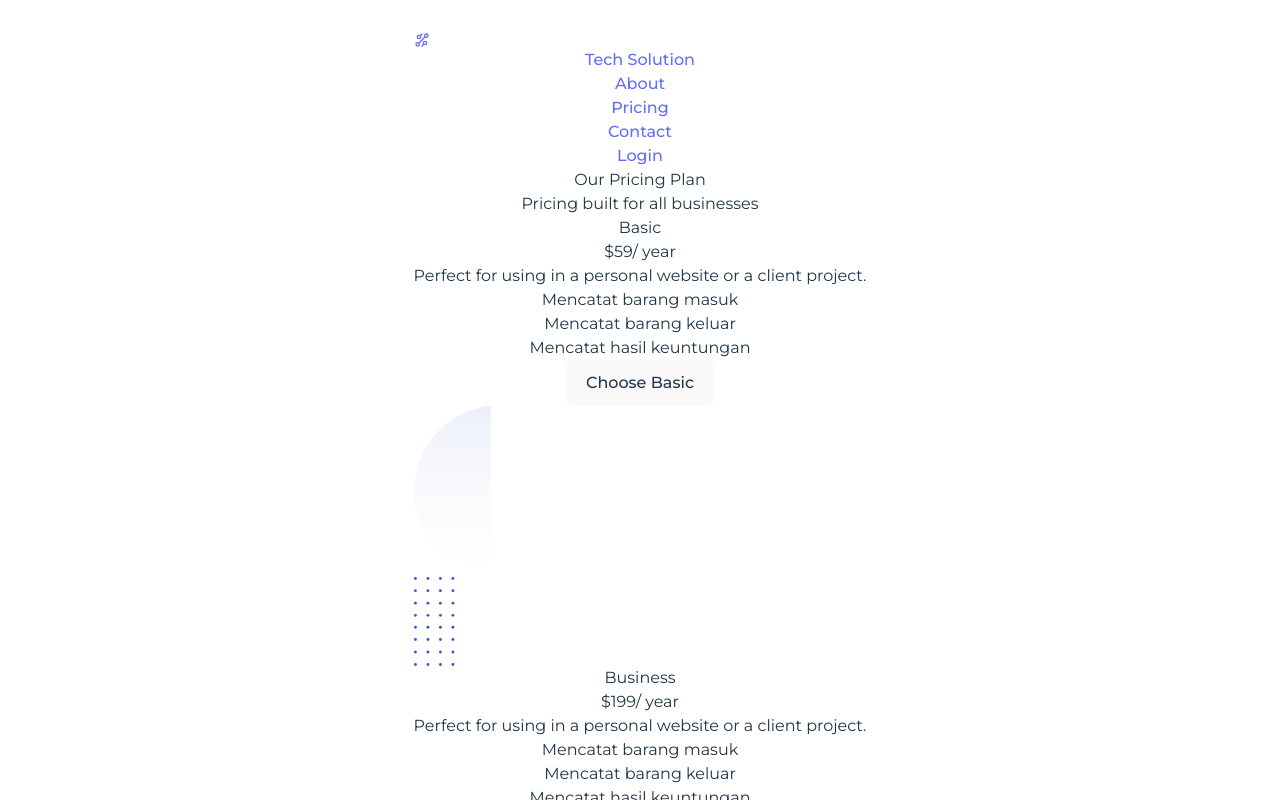
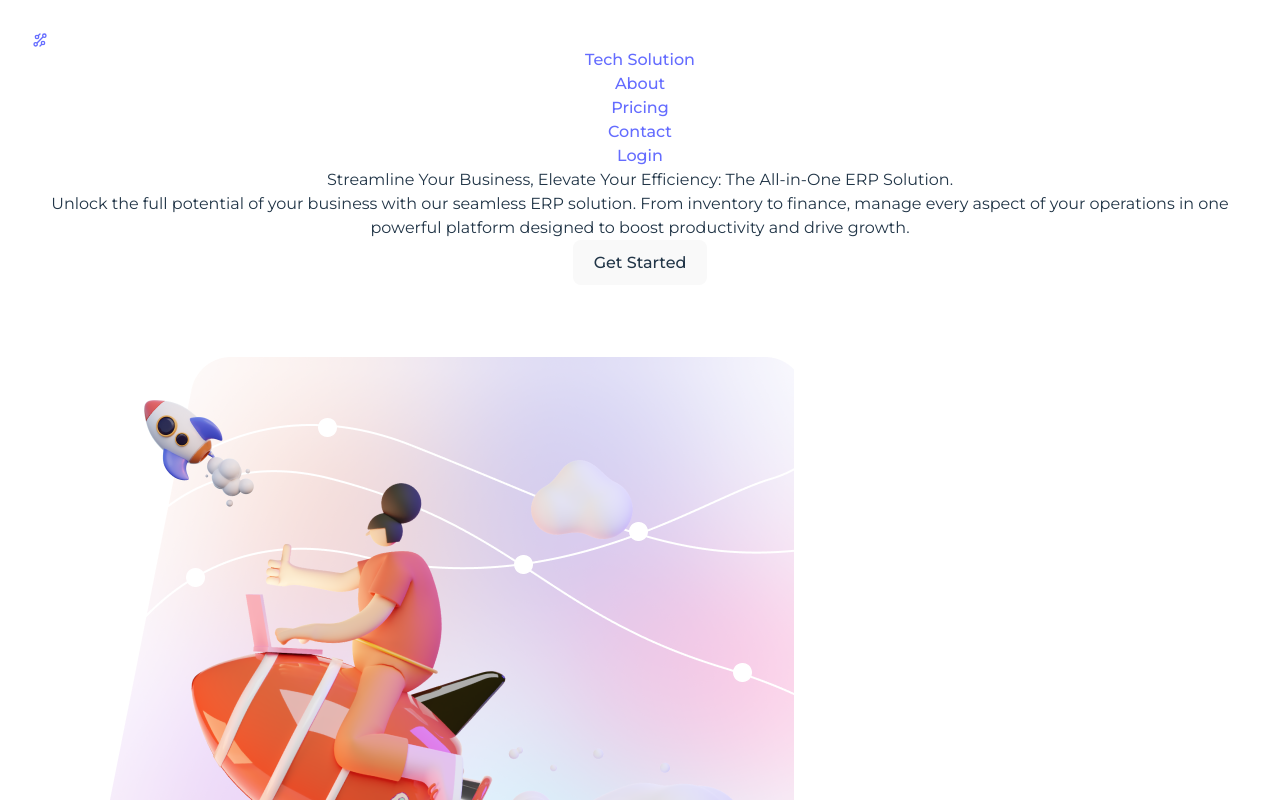
Before and after one commit to asharimh97/ffd7e08e, a React (Vite) app: page / in a window 1280 px wide. Shown: the top 800 px of the page. Built offline with nearby package versions, Linux system fonts and the light colour scheme.

Commit message:
feat: add header component

```diff
--- /dev/null
+++ b/src/components/header/Hero.tsx
@@ -0,0 +1,26 @@
+function Hero() {
+  return (
+    <div id="hero" className="flex flex-col pt-10 md:flex-row md:items-center">
+      <div className="w-full md:w-1/2 flex flex-col text-center md:text-left gap-6 lg:gap-8 xl:gap-10">
+        <h2 className="font-bold text-3xl md:text-3xl md:leading-snug lg:text-4xl lg:leading-snug">
+          Streamline Your Business, Elevate Your Efficiency: The All-in-One ERP
+          Solution.
+        </h2>
+        <p className="text-sm leading-relaxed md:text-sm md:leading-relaxed lg:text-base lg:leading-relaxed">
+          Unlock the full potential of your business with our seamless ERP
+          solution. From inventory to finance, manage every aspect of your
+          operations in one powerful platform designed to boost productivity and
+          drive growth.
+        </p>
+        <button className="bg-indigo-600 w-60 mx-auto text-white font-semibold py-2 px-6 rounded-full md:mx-0">
+          Get Started
+        </button>
+      </div>
+      <div className="w-full md:w-1/2">
+        <img src="/hero-img.png" alt="hero" className="w-full" />
+      </div>
+    </div>
+  );
+}
+
+export default Hero;
--- a/src/components/header/Navigation.tsx
+++ b/src/components/header/Navigation.tsx
@@ -16,7 +16,7 @@ function Navigation() {
             <a href="#about">About</a>
           </li>
           <li>
-            <a href="#contact">Pricing</a>
+            <a href="#pricing">Pricing</a>
           </li>
           <li>
             <a href="#contact">Contact</a>
@@ -24,7 +24,7 @@ function Navigation() {
         </ul>
         <a
           href="/"
-          className="border border-indigo-600 bg-indigo-700 text-white rounded-md py-1 px-6 font-semibold text-sm"
+          className="border border-indigo-600 bg-indigo-700 text-white rounded-md py-2 px-6 font-semibold text-sm"
         >
           Login
         </a>
--- a/src/components/header/index.tsx
+++ b/src/components/header/index.tsx
@@ -1,10 +1,12 @@
+import Hero from "./Hero";
 import Navigation from "./Navigation";
 
 function Header() {
   return (
-    <>
+    <header>
       <Navigation />
-    </>
+      <Hero />
+    </header>
   );
 }
 
--- a/src/components/pricing/index.tsx
+++ b/src/components/pricing/index.tsx
@@ -4,7 +4,10 @@ import PricingCard from "./PricingCard";
 
 function Pricing() {
   return (
-    <section className="bg-white pt-20 lg:pt-[120px] pb-12 lg:pb-[90px] relative z-20 overflow-hidden">
+    <section
+      id="pricing"
+      className="bg-white pt-20 lg:pt-[120px] pb-12 lg:pb-[90px] relative z-20 overflow-hidden"
+    >
       <div className="container">
         <SectionTitle
           title="Our Pricing Plan"
```
